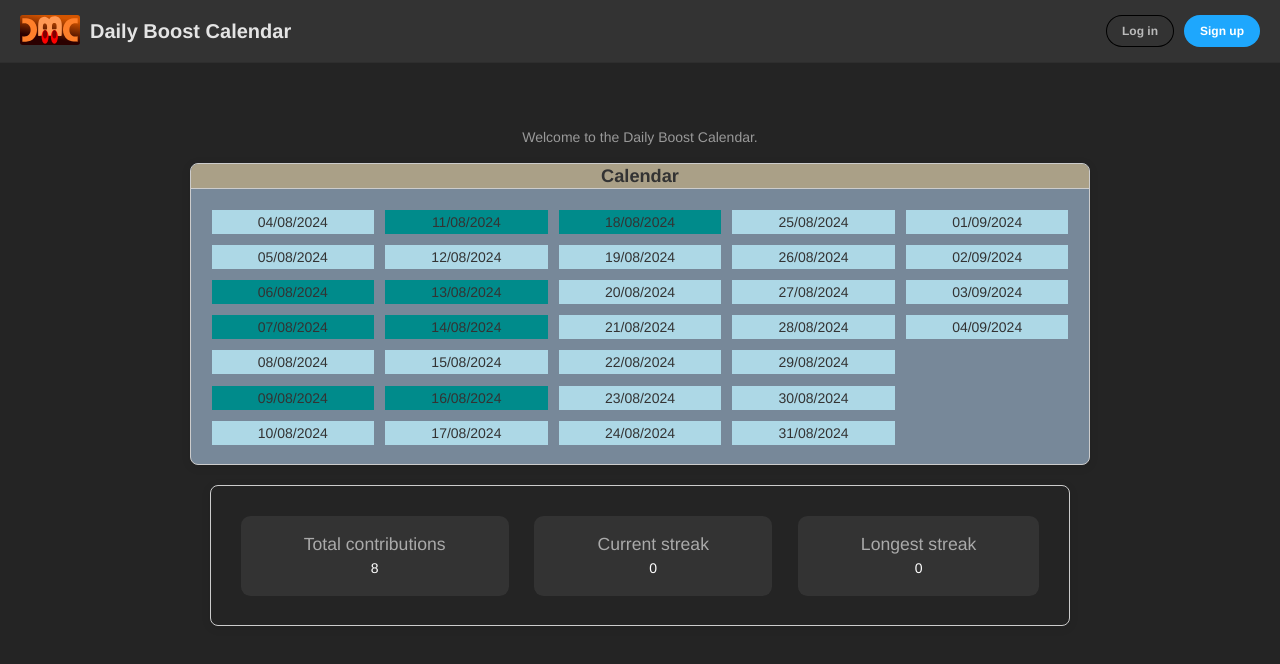
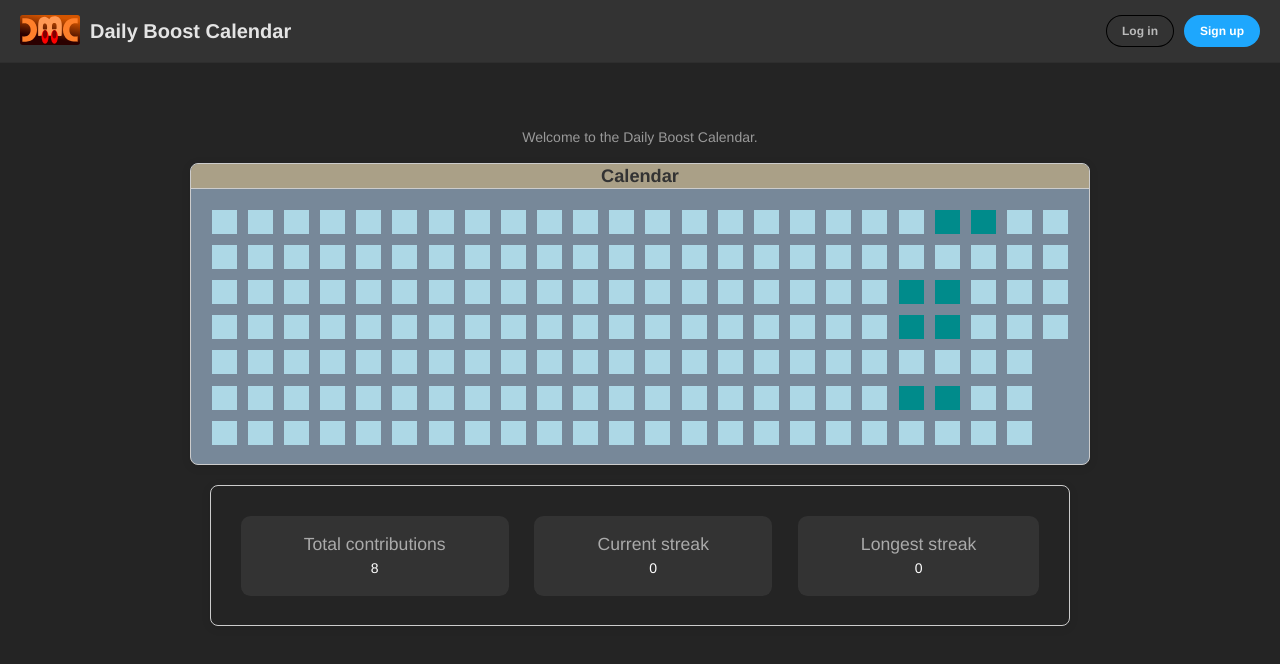
Before and after one commit to darellanodev/daily-boost-calendar, a React (Vite) app: page / in a window 1280 px wide. Shown: the top 664 px of the page. Built offline with nearby package versions, Linux system fonts and the light colour scheme.

Commit message:
#12 add the tooltip id in the Page component and modify the Day component to use the tooltip

```diff
--- a/src/components/Day/index.tsx
+++ b/src/components/Day/index.tsx
@@ -11,5 +11,13 @@ interface DayProps {
 
 export const Day: React.FC<DayProps> = ({ day }) => {
   const statusClass = day.completed ? 'day day-completed' : 'day day-incomplete'
-  return <div className={statusClass}>{day.title}</div>
+  return (
+    <div
+      data-tooltip-id="day-tooltip"
+      data-tooltip-content={day.title}
+      className={statusClass}
+    >
+      &nbsp;
+    </div>
+  )
 }
--- a/src/components/Page/index.tsx
+++ b/src/components/Page/index.tsx
@@ -5,6 +5,7 @@ import './page.css'
 import { Stats } from '../Stats'
 import { DayItem } from '../../models/DayItem'
 import { DatesProvider } from '../../utils/DatesProvider'
+import { Tooltip } from 'react-tooltip'
 
 type User = {
   name: string
@@ -28,7 +29,7 @@ export const Page: React.VFC = () => {
     '18/08/2024',
   ]
 
-  const totalWeeks = 4
+  const totalWeeks = 23
   const datesProvider = new DatesProvider(totalWeeks)
   datesProvider.calculate()
   const dates = datesProvider.dates
@@ -53,6 +54,7 @@ export const Page: React.VFC = () => {
         onLogout={() => setUser(undefined)}
         onCreateAccount={() => setUser({ name: 'Jane Doe' })}
       />
+      <Tooltip id="day-tooltip" />
       <article>
         <section>
           <p className="help">Welcome to the Daily Boost Calendar.</p>
```
